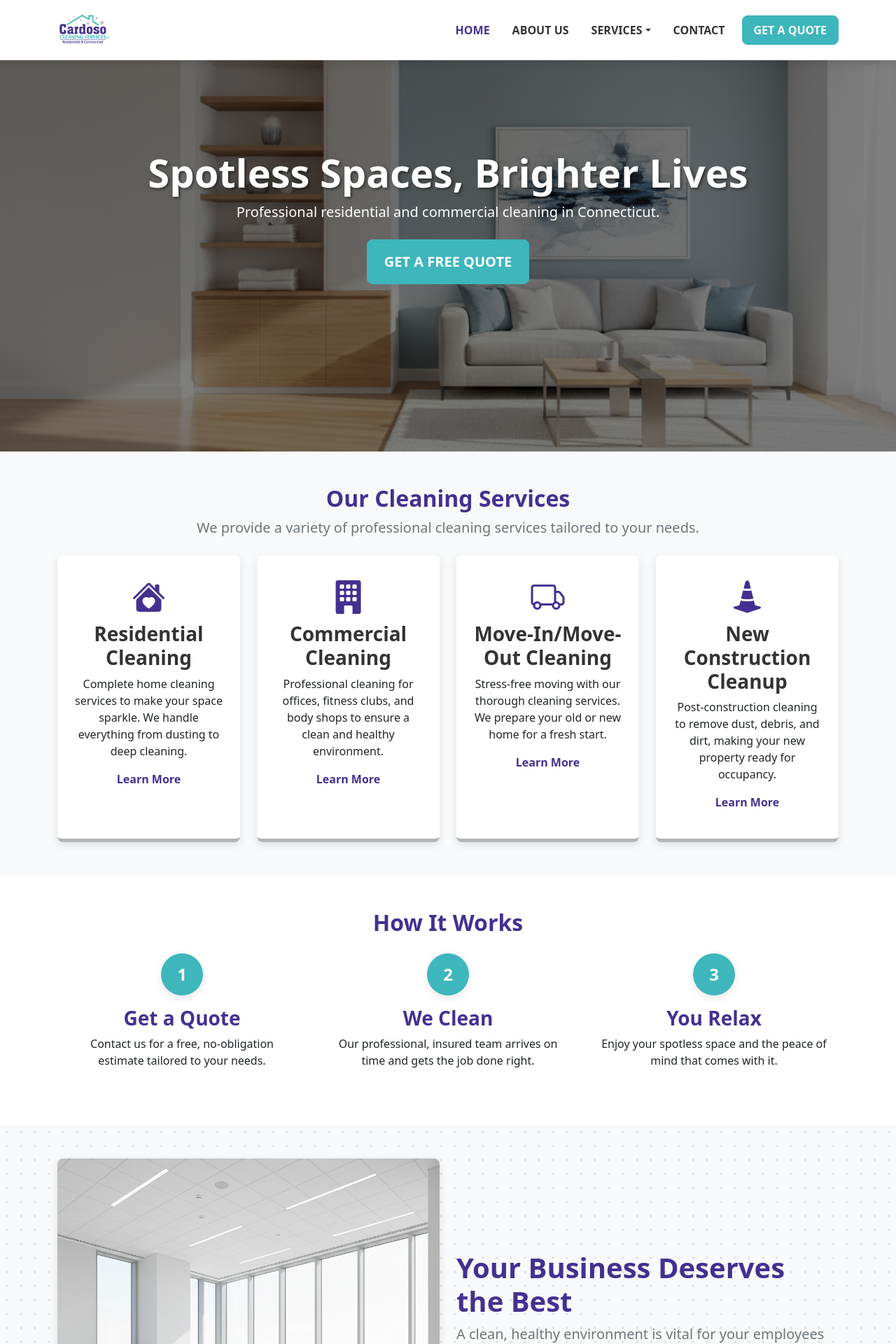
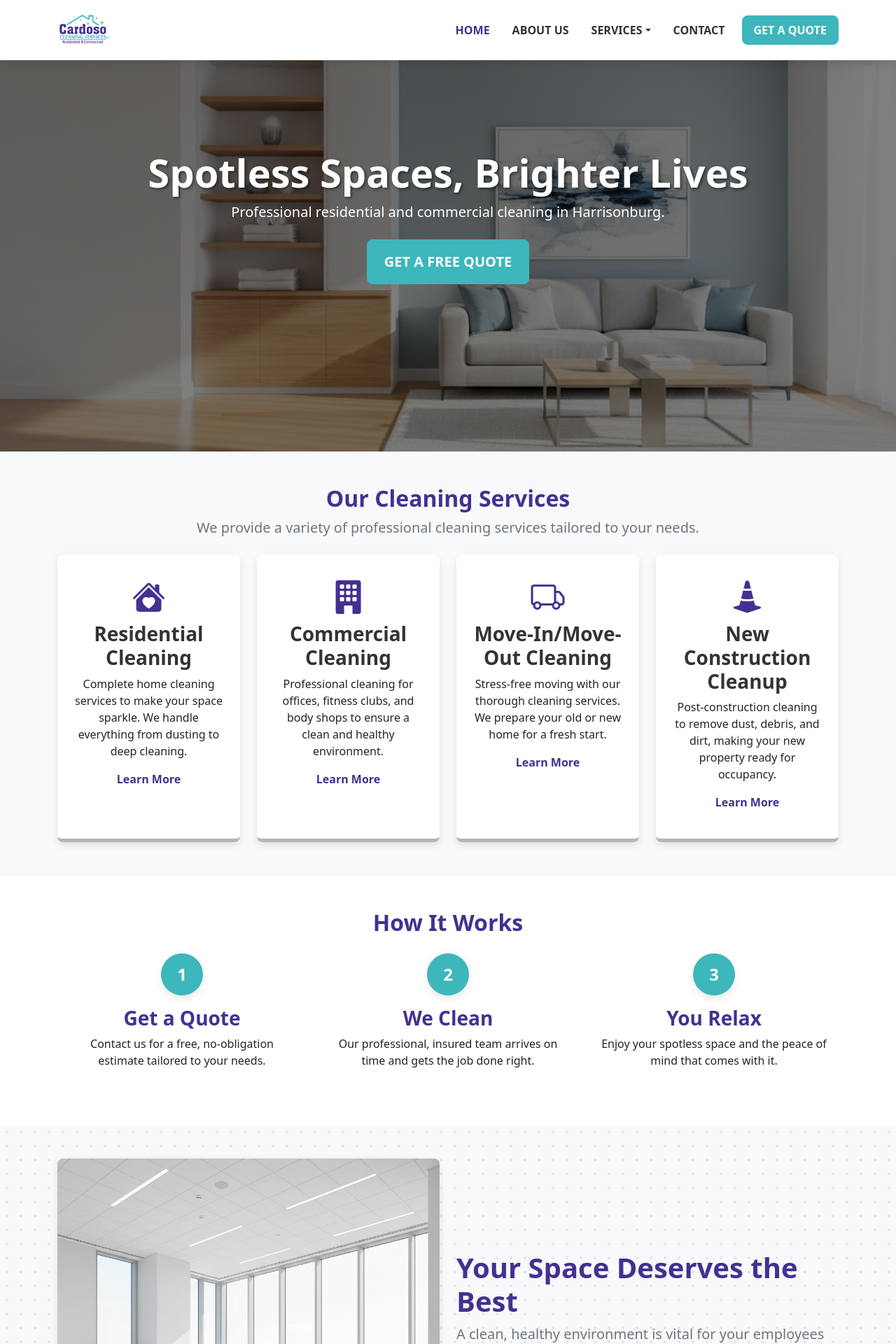
Before and after one commit to aamartinez17/cardosocleaningservicesllc, a Vue app: page / in a window 1280 px wide. Shown: the top 1920 px of the page at 70% size. Built offline with nearby package versions, Linux system fonts and the light colour scheme.

Commit message:
removed sal and connecticut

```diff
--- a/src/components/Footer.vue
+++ b/src/components/Footer.vue
@@ -14,7 +14,7 @@
             >
           </router-link>
           <p class="footer-blurb">
-            Providing spotless residential and commercial spaces in Connecticut. We are bonded, insured, and dedicated to your satisfaction.
+            Providing spotless residential and commercial spaces in Virginia. We are bonded, insured, and dedicated to your satisfaction.
           </p>
         </div>
 
--- a/src/views/AboutView.vue
+++ b/src/views/AboutView.vue
@@ -30,7 +30,7 @@
             </p>
 
             <p>
-              Founded by Sal Romero in 2022, our company was built on a simple foundation: to provide a reliable, professional, and high-quality cleaning service that our clients can trust.
+              Founded by Maria Cardoso in 2022, our company was built on a simple foundation: to provide a reliable, professional, and high-quality cleaning service that our clients can trust.
             </p>
             <!-- MOVED THIS PARAGRAPH DOWN FOR BETTER FLOW -->
             <p>
@@ -43,8 +43,8 @@
           <div class="col-lg-6" data-aos="fade-left" data-aos-delay="100">
             <!-- Image Placeholder 1 -->
             <img
-              src="https://placehold.co/600x450/3DB6BC/FFFFFF?text=Sal+Romero+(Founder)"
-              alt="Sal Romero, Founder of Cardoso Cleaning"
+              src="https://placehold.co/600x450/3DB6BC/FFFFFF?text=Maria+Cardoso+(Founder)"
+              alt="Maria Cardoso, Founder of Cardoso Cleaning"
               class="img-fluid rounded-image"
             >
           </div>
--- a/src/views/HomeView.vue
+++ b/src/views/HomeView.vue
@@ -8,7 +8,7 @@
           Spotless Spaces, Brighter Lives
         </h1>
         <p class="hero-subtitle" data-aos="fade-up" data-aos-delay="100">
-          Professional residential and commercial cleaning in Connecticut.
+          Professional residential and commercial cleaning in Harrisonburg.
         </p>
         <!--
           UPDATED:
@@ -125,7 +125,7 @@
           <!-- Text/CTA Column -->
           <div class="col-lg-6" data-aos="fade-left" data-aos-delay="100">
             <h2 class="cta-mid-title">
-              Your Business Deserves the Best
+              Your Space Deserves the Best
             </h2>
             <p class="cta-mid-text">
               A clean, healthy environment is vital for your employees and customers. We specialize in reliable, customized cleaning for fitness clubs, body shops, and offices.
@@ -267,7 +267,7 @@
                 </h2>
                 <div id="collapseThree" class="accordion-collapse collapse" aria-labelledby="headingThree" data-bs-parent="#faqAccordion">
                   <div class="accordion-body">
-                    We offer a wide range, including standard **Residential Cleaning**, **Commercial Cleaning** (for offices, fitness clubs, body shops), **Move-In/Move-Out Cleaning**, and **New Construction Cleanup**. We can tailor a plan to fit your exact needs!
+                    We offer a wide range, including standard Residential Cleaning, Commercial Cleaning (for offices, fitness clubs, body shops), Move-In/Move-Out Cleaning, and New Construction Cleanup. We can tailor a plan to fit your exact needs!
                   </div>
                 </div>
               </div>
@@ -375,7 +375,7 @@ const testimonials = ref([
   },
   {
     name: 'Mike P., Rockingham Co.',
-    quote: 'We use them for our commercial space, and the difference is night and day. Sal is responsive, and the crew is reliable. Our office has never been cleaner. Great for business.',
+    quote: 'We use them for our commercial space, and the difference is night and day. Maria is responsive, and the crew is reliable. Our office has never been cleaner. Great for business.',
     rating: 5
   },
   {
```
